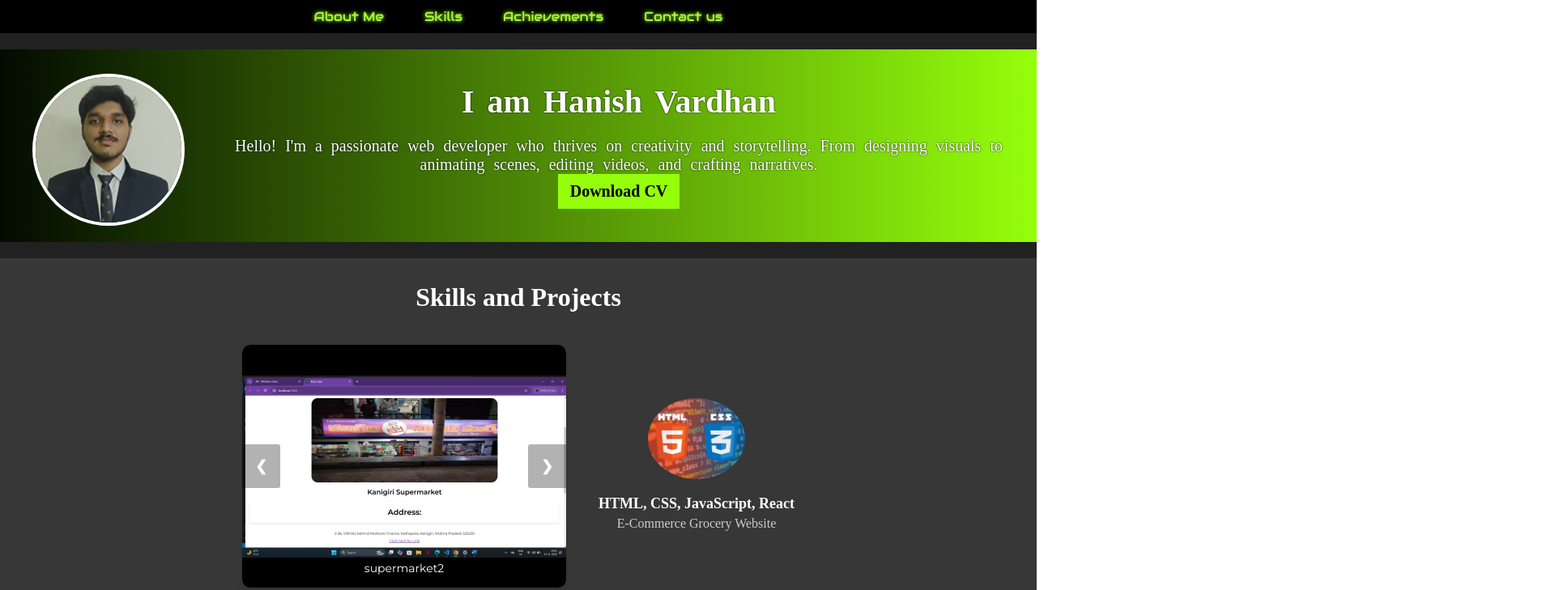
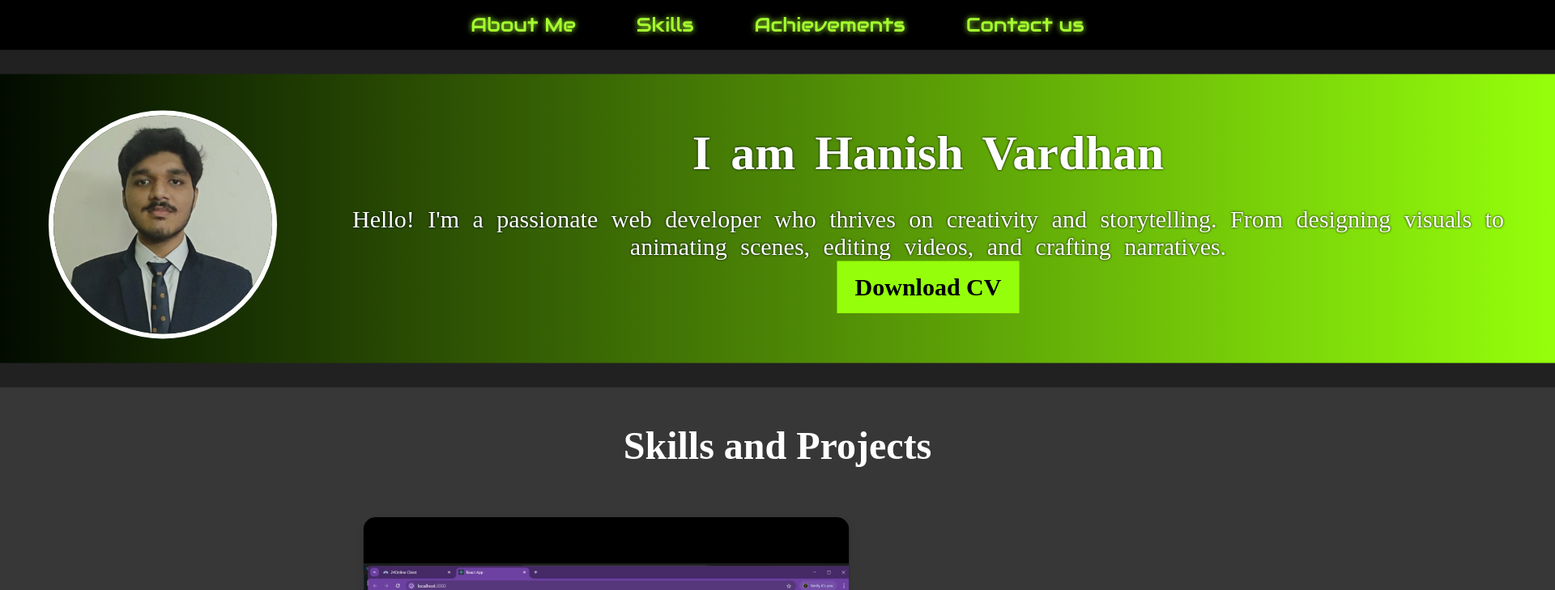
Before and after one commit to Hanish01/portfolio_updated, a plain HTML site: page index.html in a window 1280 px wide. Shown: the top 729 px of the page at 81% size, 1920 px wide, since content can reach past the window. Drawn offline with Linux system fonts and the light colour scheme; a web font is replaced by a local one.

Commit message:
Update portfolio.css

```diff
--- a/portfolio.css
+++ b/portfolio.css
@@ -1,3 +1,10 @@
+
+#site-wrapper {
+  transform: scale(1.5);
+  transform-origin: top left;
+}
+
+
 *
 {
     color: white;
```
